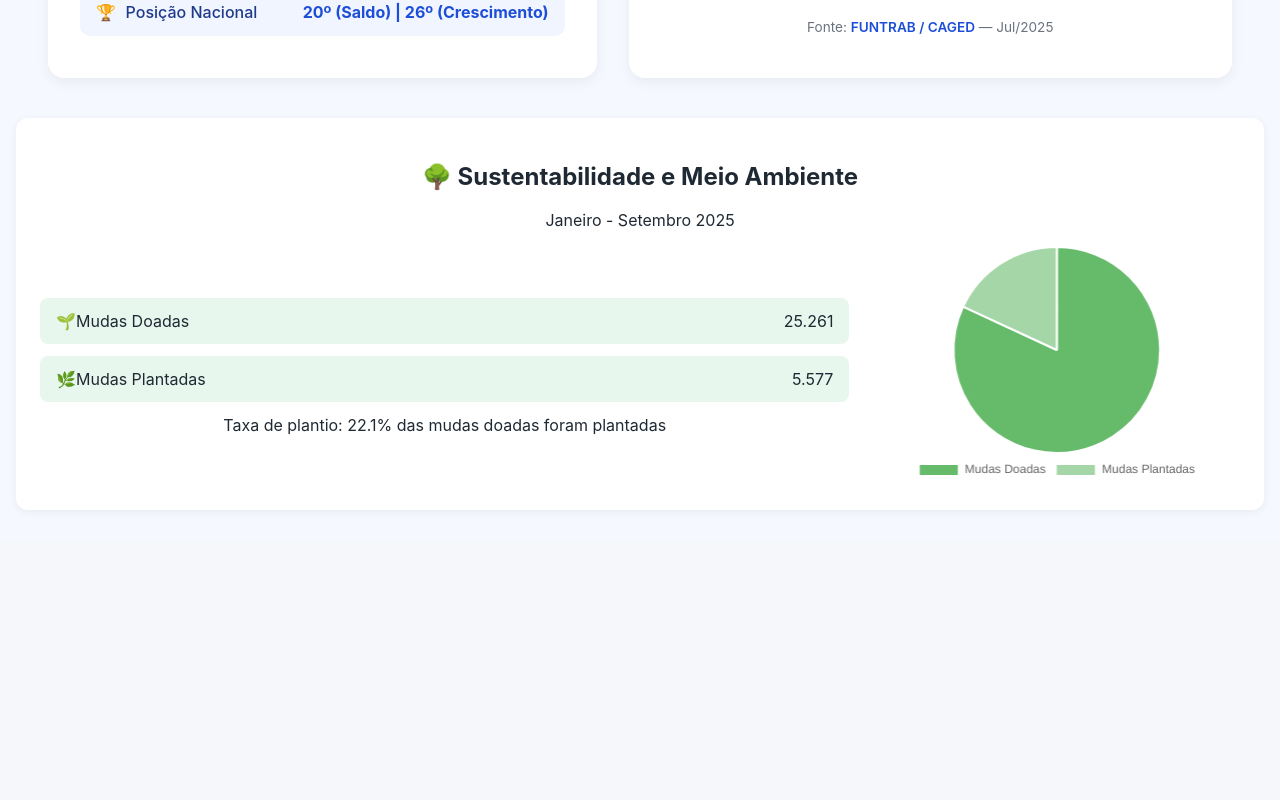
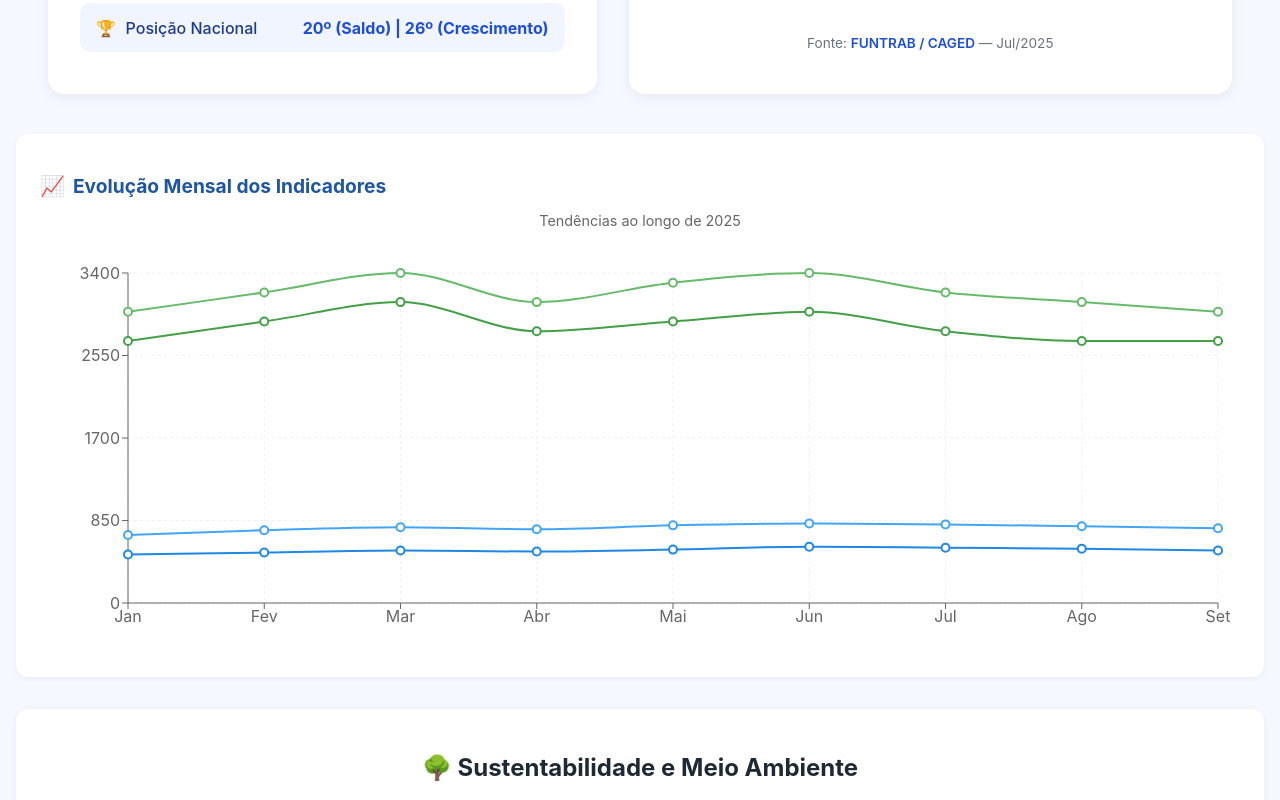
Before and after one commit to Magnumja/semades-dashboard, a React (Vite) app: page / in a window 1280 px wide. Shown: the part 1240-2040 px from the top of the page. Before the commit the page ends 1782 px from the top, so only its background shows below. Built offline with nearby package versions, Linux system fonts and the light colour scheme.

Commit message:
Adicionado componente de evolução mensal dos indicadores

```diff
--- a/src/Root.jsx
+++ b/src/Root.jsx
@@ -1,7 +1,8 @@
 import React from "react";
 import "./styles/Root.css";
 import EnvironmentCards from "./components/EnvironmentCards";
-import EconomicSection from "./components/EconomicSection"; // ✅ Mantém só este import
+import EconomicSection from "./components/EconomicSection";
+import IndicatorEvolution from "./components/IndicatorEvolution";
 
 const indicadores = [
   {
@@ -99,6 +100,7 @@ export default function Root() {
 
       <section className="economic-wrapper">
         <EconomicSection />
+        <IndicatorEvolution />
       </section>
 
       <aside className="environment-wrapper">
--- /dev/null
+++ b/src/components/IndicatorEvolution.jsx
@@ -0,0 +1,73 @@
+import React from 'react';
+import {
+  LineChart,
+  Line,
+  XAxis,
+  YAxis,
+  CartesianGrid,
+  Tooltip,
+  ResponsiveContainer
+} from 'recharts';
+import "../styles/IndicatorEvolution.css";
+
+const data = [
+  { month: 'Jan', empresas: 500, empregos: 700, mudas: 2700, sustentabilidade: 3000 },
+  { month: 'Fev', empresas: 520, empregos: 750, mudas: 2900, sustentabilidade: 3200 },
+  { month: 'Mar', empresas: 540, empregos: 780, mudas: 3100, sustentabilidade: 3400 },
+  { month: 'Abr', empresas: 530, empregos: 760, mudas: 2800, sustentabilidade: 3100 },
+  { month: 'Mai', empresas: 550, empregos: 800, mudas: 2900, sustentabilidade: 3300 },
+  { month: 'Jun', empresas: 580, empregos: 820, mudas: 3000, sustentabilidade: 3400 },
+  { month: 'Jul', empresas: 570, empregos: 810, mudas: 2800, sustentabilidade: 3200 },
+  { month: 'Ago', empresas: 560, empregos: 790, mudas: 2700, sustentabilidade: 3100 },
+  { month: 'Set', empresas: 540, empregos: 770, mudas: 2700, sustentabilidade: 3000 }
+];
+
+export default function IndicatorEvolution() {
+  return (
+    <div className="evolution-section">
+      <h2 className="title">
+        <span className="icon">📈</span> Evolução Mensal dos Indicadores
+      </h2>
+      <p className="subtitle">Tendências ao longo de 2025</p>
+
+      <div className="chart-container">
+        <ResponsiveContainer width="100%" height={400}>
+          <LineChart data={data} margin={{ top: 20, right: 30, left: 20, bottom: 20 }}>
+            <CartesianGrid strokeDasharray="3 3" stroke="#f0f0f0" />
+            <XAxis dataKey="month" stroke="#666" />
+            <YAxis stroke="#666" />
+            <Tooltip />
+            <Line
+              type="monotone"
+              dataKey="empresas"
+              stroke="#1e88e5"
+              dot={{ r: 4 }}
+              strokeWidth={2}
+            />
+            <Line
+              type="monotone"
+              dataKey="empregos"
+              stroke="#42a5f5"
+              dot={{ r: 4 }}
+              strokeWidth={2}
+            />
+            <Line
+              type="monotone"
+              dataKey="mudas"
+              stroke="#43a047"
+              dot={{ r: 4 }}
+              strokeWidth={2}
+            />
+            <Line
+              type="monotone"
+              dataKey="sustentabilidade"
+              stroke="#66bb6a"
+              dot={{ r: 4 }}
+              strokeWidth={2}
+            />
+          </LineChart>
+        </ResponsiveContainer>
+      </div>
+    </div>
+  );
+}
--- /dev/null
+++ b/src/styles/IndicatorEvolution.css
@@ -0,0 +1,38 @@
+.evolution-section {
+  background: #fff;
+  padding: 1.5rem;
+  border-radius: 12px;
+  box-shadow: 0 2px 6px rgba(0, 0, 0, 0.05);
+  margin: 1rem 0;
+}
+
+.evolution-section .title {
+  color: #1e56a0;
+  font-size: 1.2rem;
+  margin-bottom: 0.3rem;
+  display: flex;
+  align-items: center;
+  gap: 0.5rem;
+}
+
+.evolution-section .title .icon {
+  font-size: 1.25rem;
+}
+
+.evolution-section .subtitle {
+  color: #666;
+  font-size: 0.9rem;
+  margin-bottom: 1.5rem;
+}
+
+.chart-container {
+  width: 100%;
+  height: 400px;
+  margin-top: 1rem;
+}
+
+@media (max-width: 640px) {
+  .chart-container {
+    height: 300px;
+  }
+}
```
